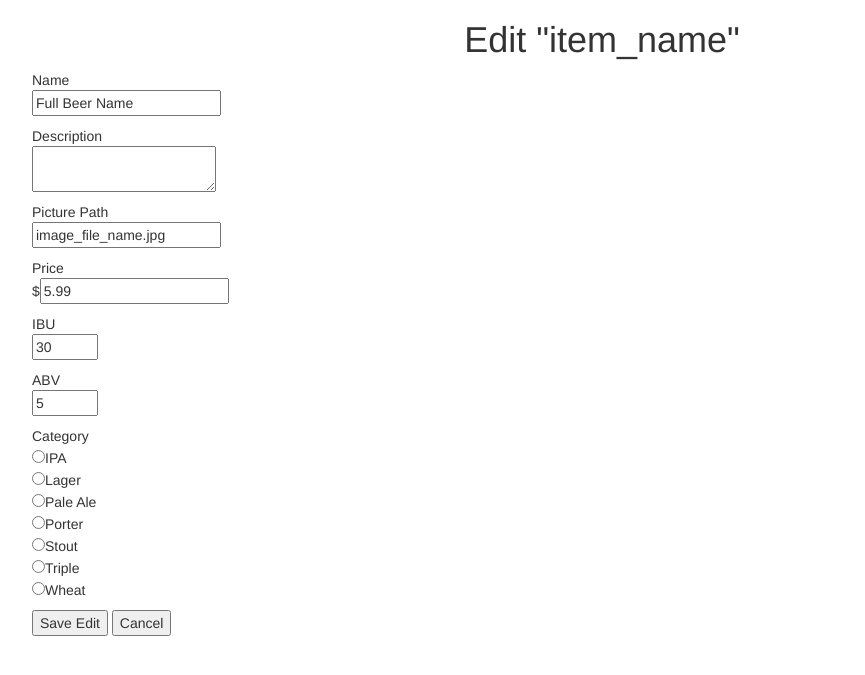
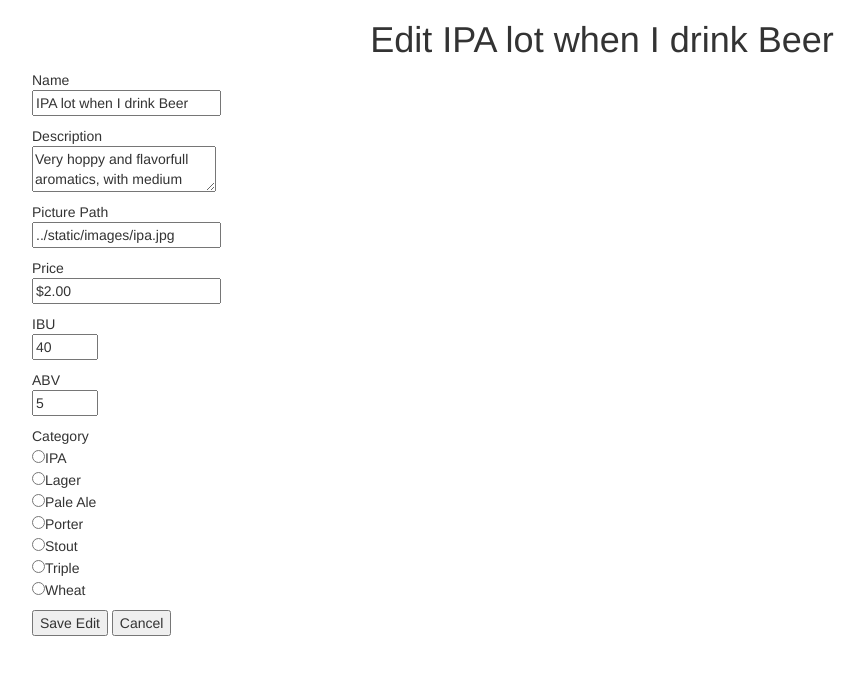
Before and after one commit to dlaurence269/item_catalog, a Flask app: page /beers/2/edit in a window 1280 px wide. Shown: the top 675 px of the page, without its empty margins (38-903 px from the left). Run offline with Flask 2, Linux system fonts and the light colour scheme; some libraries are stand-ins or nearby versions.

Commit message:
Add templating to edit page.

```diff
--- a/main.py
+++ b/main.py
@@ -52,7 +52,8 @@ def newBeer():
 # Add methods=['GET', 'POST']
 @app.route('/beers/<int:item_id>/edit') # GET - View to edit a specific item # POST - Update a specific item
 def editBeer(item_id):
-    return render_template('editBeer.html')
+    item = session.query(Item).filter_by(id=item_id).one()
+    return render_template('editBeer.html', item=item)
 
 # 5. Delete
 # Add methods=['GET', 'POST']
--- a/templates/editBeer.html
+++ b/templates/editBeer.html
@@ -3,32 +3,32 @@
 {% extends "main.html" %}
 {% block content %}
 
-    <h1>Edit "item_name"</h1>
+    <h1>Edit {{item.name}}</h1>
     <!-- The placeholders will be prepopulated values -->
     <form action="#" method = "#">
         <p>Name
             </br>
-            <input type="text" name="Name" id="#" value="Full Beer Name">
+            <input type="text" name="Name" id="#" value="{{item.name}}">
         </p>
         <p>Description
             </br>
-            <textarea></textarea>
+            <textarea>{{item.description}}</textarea>
         </p>
         <p>Picture Path
             </br>
-            <input type="text" name="Picture Path" id="#" value="image_file_name.jpg">
+            <input type="text" name="Picture Path" id="#" value="{{item.picture_path}}">
         </p>
         <p>Price
             </br>
-            $<input type="text" name="Price" id="#" value="5.99">
+            <input type="text" name="Price" id="#" value="{{item.price}}">
         </p>
         <p>IBU
             </br>
-            <input type="number" name="IBU" min="0" max="100" value="30" required="">
+            <input type="number" name="IBU" min="0" max="100" value="{{item.ibu}}" required="">
         </p>
         <p>ABV
             </br>
-            <input type="number" name="ABV" min="0" max="100" value="5" required="">
+            <input type="number" name="ABV" min="0" max="100" value="{{item.abv}}" required="">
         </p>
         <p>Category
             </br>
--- a/templates/newBeer.html
+++ b/templates/newBeer.html
@@ -3,7 +3,7 @@
 {% extends "main.html" %}
 {% block content %}
 
-    <h1>Create New Item</h1>
+    <h1>Create a New Beer</h1>
     <!-- The placeholders are a suggestion of possible values -->
     <form action="#" method = "#">
         <p>Name
@@ -20,7 +20,7 @@
         </p>
         <p>Price
             </br>
-            $<input type="text" name="Price" id="#" value="" placeholder="5.99">
+            <input type="text" name="Price" id="#" value="" placeholder="5.99">
         </p>
         <p>IBU
             </br>
--- a/templates/showAllBeers.html
+++ b/templates/showAllBeers.html
@@ -24,7 +24,7 @@
     </br>
 
     <div class="col-md-12 all_new_button">
-        <input type="submit" name="#" id="#" value=" Add a NEW Beer">
+        <a href="http://localhost:8000/beers/new"><input type="submit" name="#" id="#" value="Create a NEW Beer"></a>
     </div>
 
     <!-- Templating dynamically generates the appropriate 'picture', 'beer name', and 'beer' description. -->
```
Also changed, not shown: templates/showSpecificBeer.html (+6 -2 lines).
